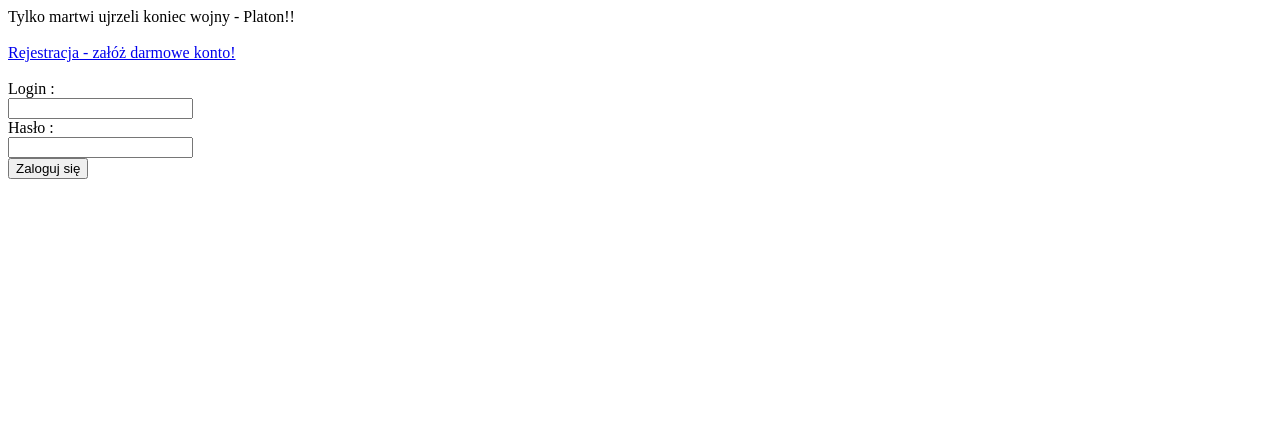
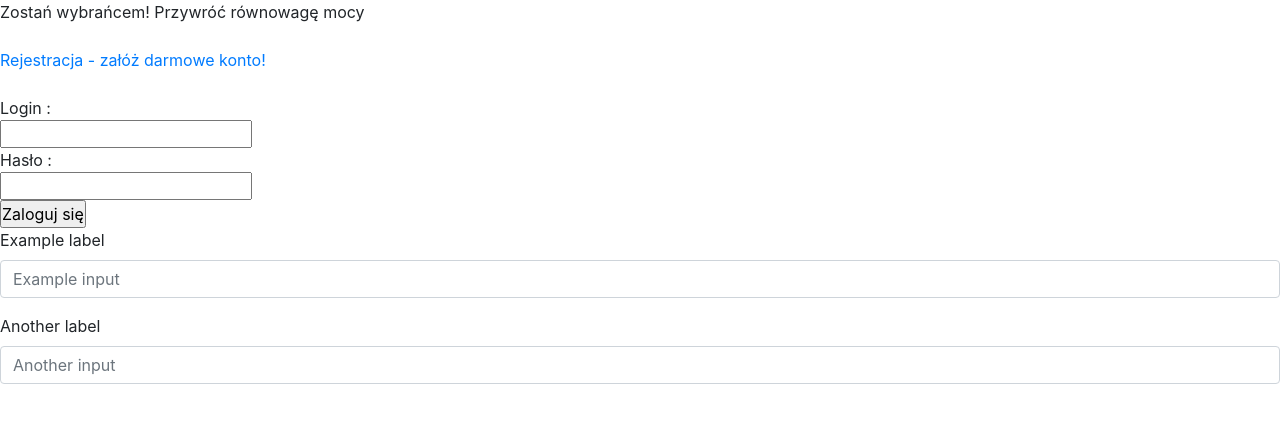
Before and after one commit to Piotr-Karczewski/OSADNICY, a PHP site: page / in a window 1280 px wide. Shown: the top 423 px of the page. Run offline with PHP 8.4, Linux system fonts and the light colour scheme.

Commit message:
nowe tlo i okragle divy

```diff
--- a/index.php
+++ b/index.php
@@ -15,11 +15,13 @@
 	<meta charset="utf-8" />
 	<meta http-equiv=X-UA-Compatible" content="IE=edge,chrome=1"/>
 	<title>Osadnicy - gra przeglądarkowa</title>
+	<link rel="stylesheet" href="style.css" type="text/css">
+	    <link rel="stylesheet" href="https://stackpath.bootstrapcdn.com/bootstrap/4.1.2/css/bootstrap.min.css" integrity="sha384-Smlep5jCw/wG7hdkwQ/Z5nLIefveQRIY9nfy6xoR1uRYBtpZgI6339F5dgvm/e9B" crossorigin="anonymous">
 </head>
 
 <body>
 
-	Tylko martwi ujrzeli koniec wojny - Platon!! <br /><br />
+	Zostań wybrańcem! Przywróć równowagę mocy<br /><br />
 
 	<a href="rejestracja.php">Rejestracja - załóż darmowe konto!</a>
 	<br /><br />
@@ -32,6 +34,17 @@
 
 	</form>
 
+	<form>
+  <div class="form-group">
+    <label for="formGroupExampleInput">Example label</label>
+    <input type="text" class="form-control" id="formGroupExampleInput" placeholder="Example input">
+  </div>
+  <div class="form-group">
+    <label for="formGroupExampleInput2">Another label</label>
+    <input type="text" class="form-control" id="formGroupExampleInput2" placeholder="Another input">
+  </div>
+</form>
+
 <?php
 	if(isset($_SESSION['blad'])) echo $_SESSION['blad'];
 ?>
--- a/style.css
+++ b/style.css
@@ -1,64 +1,79 @@
-*{
-    margin: 0;
-    padding: 0;
-    box-sizing: border-box;
-}
-
+/*
 .container-fluid{
     background-image: url(kosmitawtle.jpg);
     background-size:cover;
     min-height: 100vh;
     background-repeat: no-repeat;
 }
+*/
 .navbar{
     background: none;
 }
 
-#divek1{
-color: white;
-background-color: cadetblue;
-padding: 10px;
-margin: 10px;
-font-size: 20px;
-height: 30vh;
-min-width: 100vh;
-}
-#divek2{
-color: white;
-background-color: cadetblue;
-padding: 10px;
-margin: 10px;
-font-size: 20px;
-}
-#divek3{
-color: white;
-background-color: cadetblue;
-padding: 10px;
-margin: 10px;
-font-size: 20px;
-}
-
-#divek4{
-
-    background-color: limegreen;
-}
-
+#
+/*
 .bg{
     background-image: url("img/abstract-astro-astronomy-956999.jpg");
     max-height: 100vh;
     max-width: 100vh;
 }
-.planet{
+*/
+/*.................*/
+#kontener1 {
+    box-sizing: border-box;
+    padding: 100px;
+    width: 100px;
 
-}.planet:hover{
-    text-decoration-color: transparent;
+    margin: 50px;
+    border: 3px dotted red;
+
+
 }
+
+svg {
+    position: absolute;
+    top: 10vh;
+    left: 50%;
+    z-index: 3;
+    margin-left: -125px;
+}
+img {
+    position: absolute;
+}
+
+#planeta {
+    z-index: 2;
+    width: 250px;
+    height: 250px;
+    margin: 0px;
+    position: absolute;
+    top: 10vh;
+    left: 50%;
+    margin-left: -125px;
+
+}
+
+#circle {
+    z-index: 3;
+    position: absolute;
+    top: 10vh;
+    left: 50%;
+}
+
+/*..................*/
+button{
+    z-index: 100000;
+}
+/*
 mars{
     opacity: 1.0;
-   }
+    z-index: 40000;
+}
 mars:hover{
-    opacity: 0.5;
+    filter: brightness(0.6)
+    z-index: 40000;
 }
+*/
 
 #dialog{
     font-size: 40px;
@@ -81,8 +96,110 @@
     background-color: transparent;
     border-width: 0px;
     outline: none;
+    z-index: 4000;
+    position: absolute;
 }
-img{
-    height: 20%;
-    width: 20%;
+
+
+
+
+* {
+    margin: 0;
+    padding: 0;
 }
+header {
+    background-color:rgba(33, 33, 33, 0.9);
+    color:#ffffff;
+    display:block;
+    font: 14px/1.3 Arial,sans-serif;
+    height:50px;
+    position:relative;
+    z-index:5;
+}
+h2{
+    margin-top: 30px;
+    text-align: center;
+}
+header h2{
+    font-size: 22px;
+    margin: 0 auto;
+    padding: 10px 0;
+    width: 80%;
+    text-align: center;
+}
+header a, a:visited {
+    text-decoration:none;
+    color:#fcfcfc;
+}
+
+@keyframes move-twink-back {
+    from {background-position:0 0;}
+    to {background-position:-10000px 5000px;}
+}
+@-webkit-keyframes move-twink-back {
+    from {background-position:0 0;}
+    to {background-position:-10000px 5000px;}
+}
+@-moz-keyframes move-twink-back {
+    from {background-position:0 0;}
+    to {background-position:-10000px 5000px;}
+}
+@-ms-keyframes move-twink-back {
+    from {background-position:0 0;}
+    to {background-position:-10000px 5000px;}
+}
+
+@keyframes move-clouds-back {
+    from {background-position:0 0;}
+    to {background-position:10000px 0;}
+}
+@-webkit-keyframes move-clouds-back {
+    from {background-position:0 0;}
+    to {background-position:10000px 0;}
+}
+@-moz-keyframes move-clouds-back {
+    from {background-position:0 0;}
+    to {background-position:10000px 0;}
+}
+@-ms-keyframes move-clouds-back {
+    from {background-position: 0;}
+    to {background-position:10000px 0;}
+}
+
+.stars, .twinkling, .clouds {
+  position:absolute;
+  top:0;
+  left:0;
+  right:0;
+  bottom:0;
+  width:100%;
+  height:100%;
+  display:block;
+}
+
+.stars {
+  background:#000 url(http://www.script-tutorials.com/demos/360/images/stars.png) repeat top center;
+  z-index:0;
+}
+
+.twinkling{
+  background:transparent url(http://www.script-tutorials.com/demos/360/images/twinkling.png) repeat top center;
+  z-index:1;
+
+  -moz-animation:move-twink-back 200s linear infinite;
+  -ms-animation:move-twink-back 200s linear infinite;
+  -o-animation:move-twink-back 200s linear infinite;
+  -webkit-animation:move-twink-back 200s linear infinite;
+  animation:move-twink-back 200s linear infinite;
+}
+
+.clouds{
+    background:transparent url(http://www.script-tutorials.com/demos/360/images/clouds3.png) repeat top center;
+    z-index:3;
+
+  -moz-animation:move-clouds-back 200s linear infinite;
+  -ms-animation:move-clouds-back 200s linear infinite;
+  -o-animation:move-clouds-back 200s linear infinite;
+  -webkit-animation:move-clouds-back 200s linear infinite;
+  animation:move-clouds-back 200s linear infinite;
+}
```
Also changed, not shown: connect.php (+4 -4 lines), js/scriptMoj.js (added, +10 -0 lines), plansza.html (+22 -7 lines), planeta.png (added).
